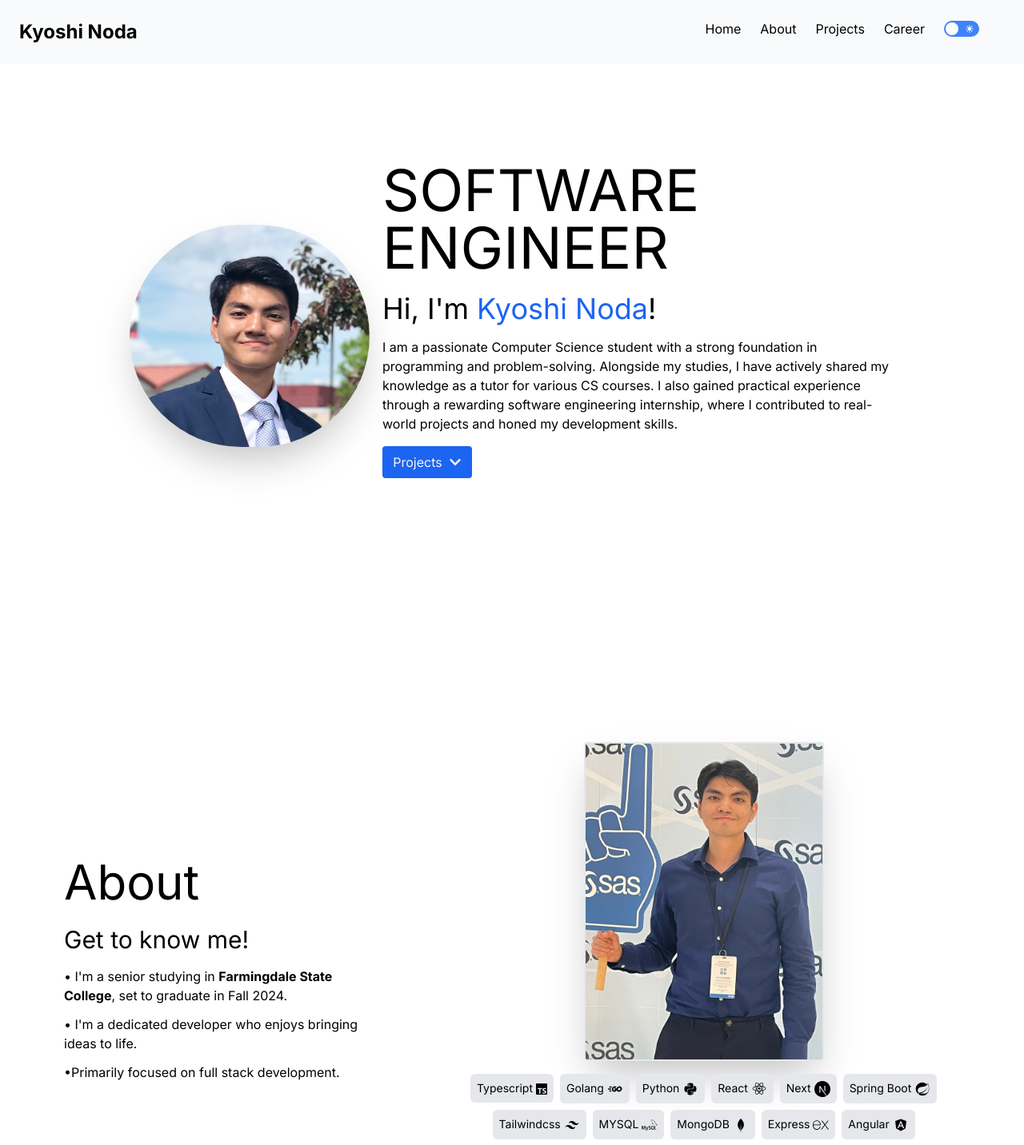
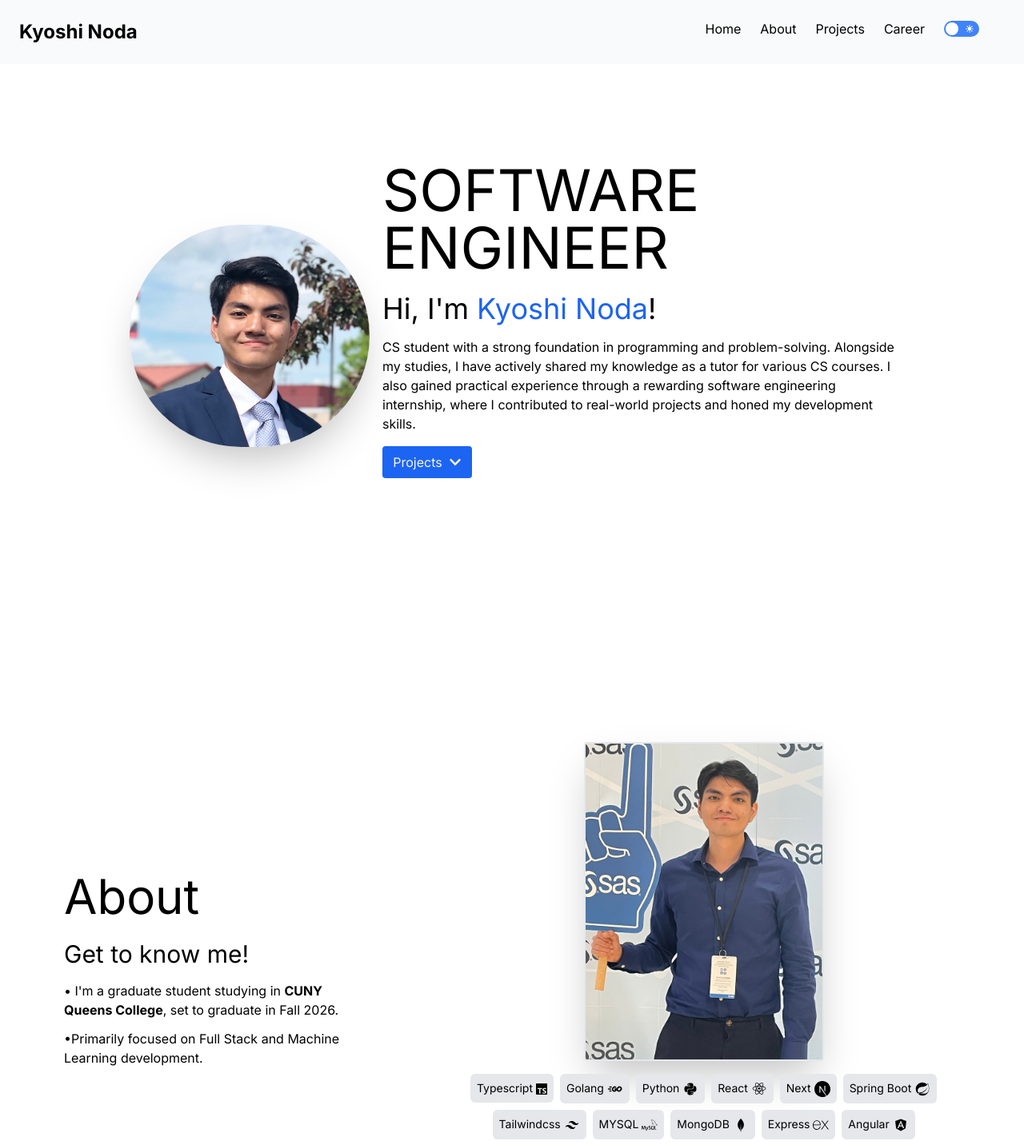
Before and after one commit to KyoshiNoda/Portfolio, a Next.js app: page / in a window 1280 px wide. Shown: the top 1432 px of the page at 80% size. Built offline with nearby package versions, Linux system fonts and the light colour scheme.

Commit message:
added education update

```diff
--- a/src/constants/constant.ts
+++ b/src/constants/constant.ts
@@ -19,10 +19,12 @@ export const userInfo: UserObject = {
   picture:
     "https://media.licdn.com/dms/image/C4E03AQF7xB3WcNl6zQ/profile-displayphoto-shrink_400_400/0/1614718854555?e=1698278400&v=beta&t=YMr-yK8n_y75DFIhkPKgyV2TE56d9Ar1Yg92yIbCfp0",
   heading:
-    "I am a passionate Computer Science student with a strong foundation in programming and problem-solving. Alongside my studies, I have actively shared my knowledge as a tutor for various CS courses. I also gained practical experience through a rewarding software engineering internship, where I contributed to real-world projects and honed my development skills.",
-  about: `<p>• I'm a senior studying in <b>Farmingdale State College</b>, set to graduate in Fall 2024.</p>
-    <p>• I'm a dedicated developer who enjoys bringing ideas to life.</p>
-    <p>•Primarily focused on full stack development.</p>`,
+    `CS student with a strong foundation in programming and problem-solving.
+    Alongside my studies, I have actively shared my knowledge as a tutor for various CS courses.
+    I also gained practical experience through a rewarding software engineering internship, where I contributed to real-world projects and honed my development skills.
+    `,
+  about: `<p>• I'm a graduate student studying in <b>CUNY Queens College</b>, set to graduate in Fall 2026.</p>
+    <p>•Primarily focused on Full Stack and Machine Learning development.</p>`,
   skills: [
     { name: "Typescript", icon: React.createElement(SiTypescript) },
     { name: "Golang", icon: React.createElement(TbBrandGolang, { size: 20 }) },
@@ -129,7 +131,7 @@ export const projects: Record<string, Project> = {
 export const footerItems = {
   Resume: {
     name: "Resume",
-    link: "https://docs.google.com/document/d/1pB0N9KZuMRVk1opGjF47uMzQLs-5aCvg/edit?usp=sharing&ouid=104674600947882521163&rtpof=true&sd=true",
+    link: "https://docs.google.com/document/d/1VHYBNz1q523e7bOWC_QUahdls_laq5dn/edit?usp=sharing&ouid=104674600947882521163&rtpof=true&sd=true",
   },
   DevPost: {
     name: "Devpost",
```
